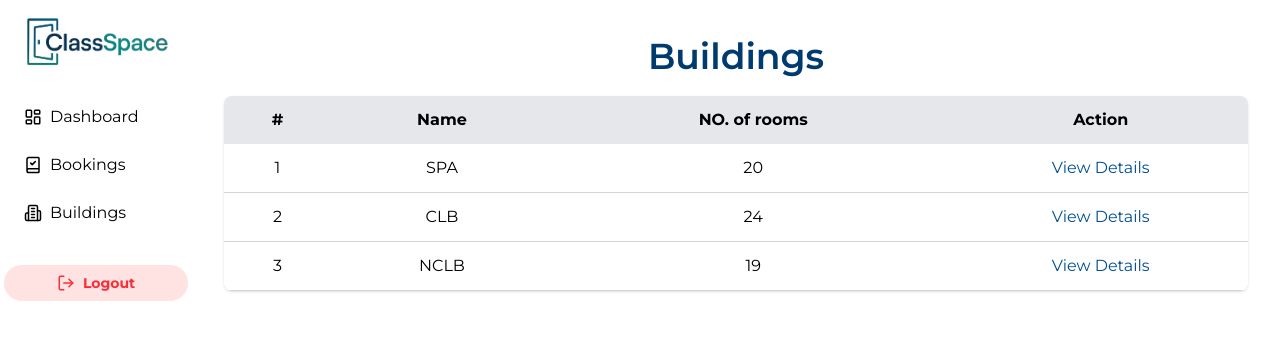
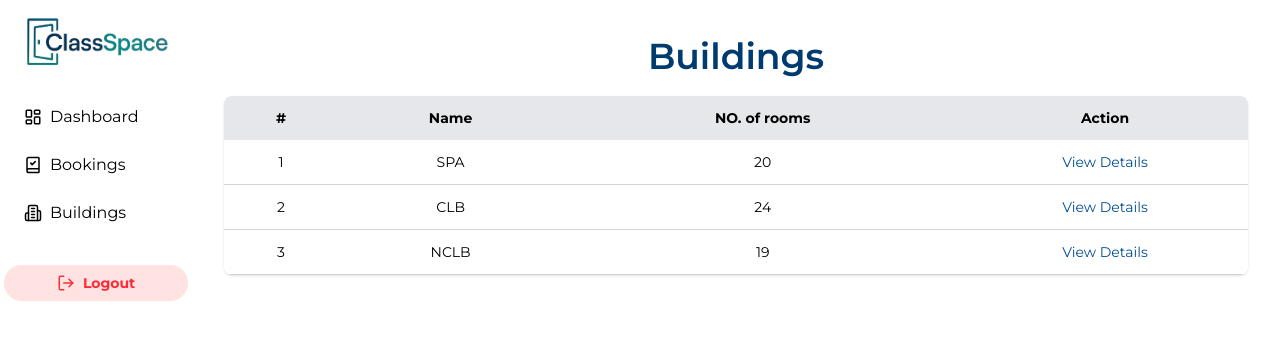
Before and after one commit to Marc-Munene/class-space, a React (Vite) app in the folder Client/: page /buildings in a window 1280 px wide. Shown: the top 340 px of the page. Built offline with nearby package versions, Linux system fonts and the light colour scheme.

Commit message:
buildings table update

```diff
--- a/Client/src/pages/protected/Buildings.jsx
+++ b/Client/src/pages/protected/Buildings.jsx
@@ -6,21 +6,13 @@
       </div>
 
       <div className="overflow-x-auto rounded-lg shadow-sm mt-5">
-        <table className="w-full text-left text-sm sm:text-base">
+        <table className="w-full text-left text-sm">
           <thead className="bg-gray-200">
             <tr>
-              <th className="p-2 sm:p-3 text-center text-xs sm:text-sm md:text-base">
-                #
-              </th>
-              <th className="p-2 sm:p-3 text-center text-xs sm:text-sm md:text-base">
-                Name
-              </th>
-              <th className="p-2 sm:p-3 text-center text-xs sm:text-sm md:text-base">
-                NO. of rooms
-              </th>
-              <th className="p-2 sm:p-3 text-center text-xs sm:text-sm md:text-base">
-                Action
-              </th>
+              <th className="p-2 sm:p-3 text-center">#</th>
+              <th className="p-2 sm:p-3 text-center">Name</th>
+              <th className="p-2 sm:p-3 text-center">NO. of rooms</th>
+              <th className="p-2 sm:p-3 text-center">Action</th>
             </tr>
           </thead>
           <tbody>
```
